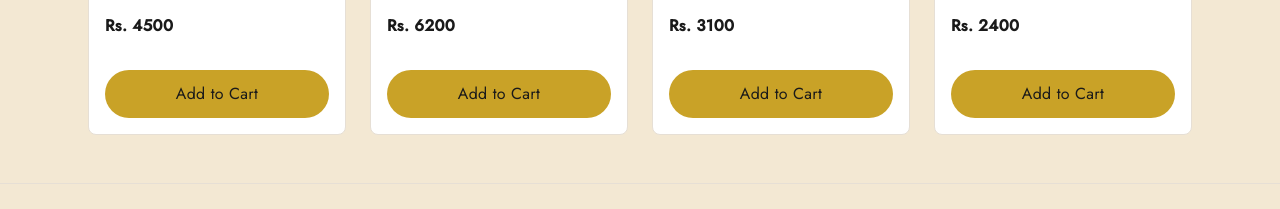
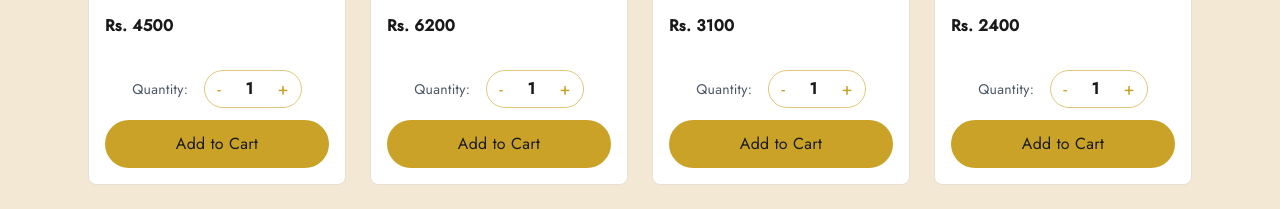
Before and after one commit to mohammedifteqhar/rizora-store, a Next.js app: page /shop in a window 1280 px wide. Shown: the part 591-800 px from the top of the page. Built offline with nearby package versions, Linux system fonts and the light colour scheme.

Commit message:
feat: add quantity selector to add to cart

```diff
--- a/components/AddToCart.tsx
+++ b/components/AddToCart.tsx
@@ -6,6 +6,7 @@ import type { Product } from "@/lib/products";
 export default function AddToCart({ product }: { product: Product }) {
   const { addToCart } = useCart();
   const [added, setAdded] = useState(false);
+  const [qty, setQty] = useState(1);
 
   function playChime() {
     try {
@@ -32,7 +33,9 @@ export default function AddToCart({ product }: { product: Product }) {
   }
 
   function handleAdd() {
-    addToCart(product);
+    for (let i = 0; i < qty; i++) {
+      addToCart(product);
+    }
     if (typeof navigator !== "undefined" && "vibrate" in navigator) {
       navigator.vibrate(50);
     }
@@ -42,8 +45,18 @@ export default function AddToCart({ product }: { product: Product }) {
   }
 
   return (
-    <button onClick={handleAdd} className={`mt-4 w-full rounded-full px-8 py-3 transition-all duration-300 active:scale-95 ${added ? "scale-105 bg-[#8C6D1F] text-white shadow-lg shadow-gold/40" : "bg-gold text-charcoal hover:-translate-y-0.5 hover:bg-charcoal hover:text-white hover:shadow-lg hover:shadow-gold/40"}`}>
-      {added ? "Added to Cart ✓" : "Add to Cart"}
-    </button>
+    <div className="mt-4">
+      <div className="mb-3 flex items-center justify-center gap-4">
+        <span className="text-sm text-gray-600">Quantity:</span>
+        <div className="flex items-center rounded-full border border-gold/60">
+          <button type="button" onClick={() => setQty((q) => Math.max(1, q - 1))} className="px-3 py-1 text-lg text-gold transition-all duration-300 hover:text-charcoal active:scale-90" aria-label="Decrease quantity">-</button>
+          <span className="w-8 text-center font-semibold">{qty}</span>
+          <button type="button" onClick={() => setQty((q) => q + 1)} className="px-3 py-1 text-lg text-gold transition-all duration-300 hover:text-charcoal active:scale-90" aria-label="Increase quantity">+</button>
+        </div>
+      </div>
+      <button onClick={handleAdd} className={`w-full rounded-full px-8 py-3 transition-all duration-300 active:scale-95 ${added ? "scale-105 bg-[#8C6D1F] text-white shadow-lg shadow-gold/40" : "bg-gold text-charcoal hover:-translate-y-0.5 hover:bg-charcoal hover:text-white hover:shadow-lg hover:shadow-gold/40"}`}>
+        {added ? `Added ${qty} to Cart ✓` : "Add to Cart"}
+      </button>
+    </div>
   );
 }
```
